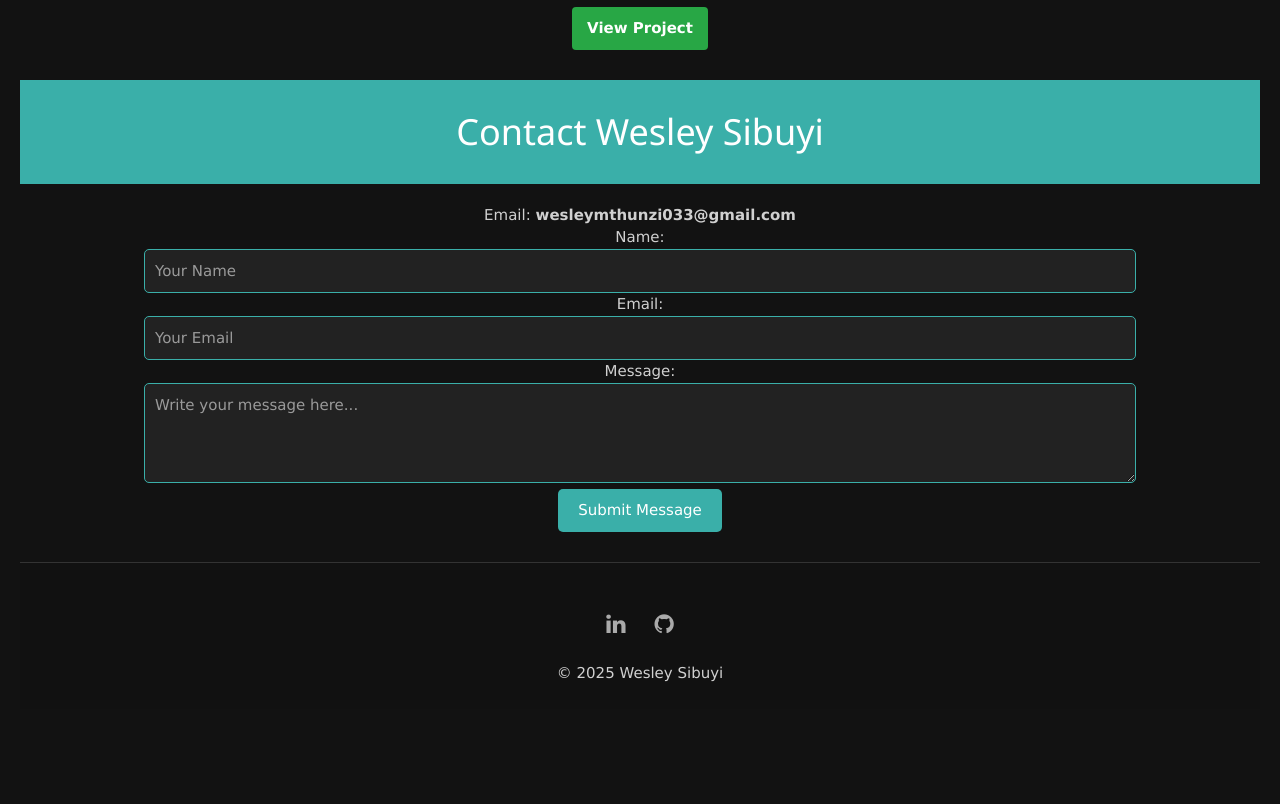
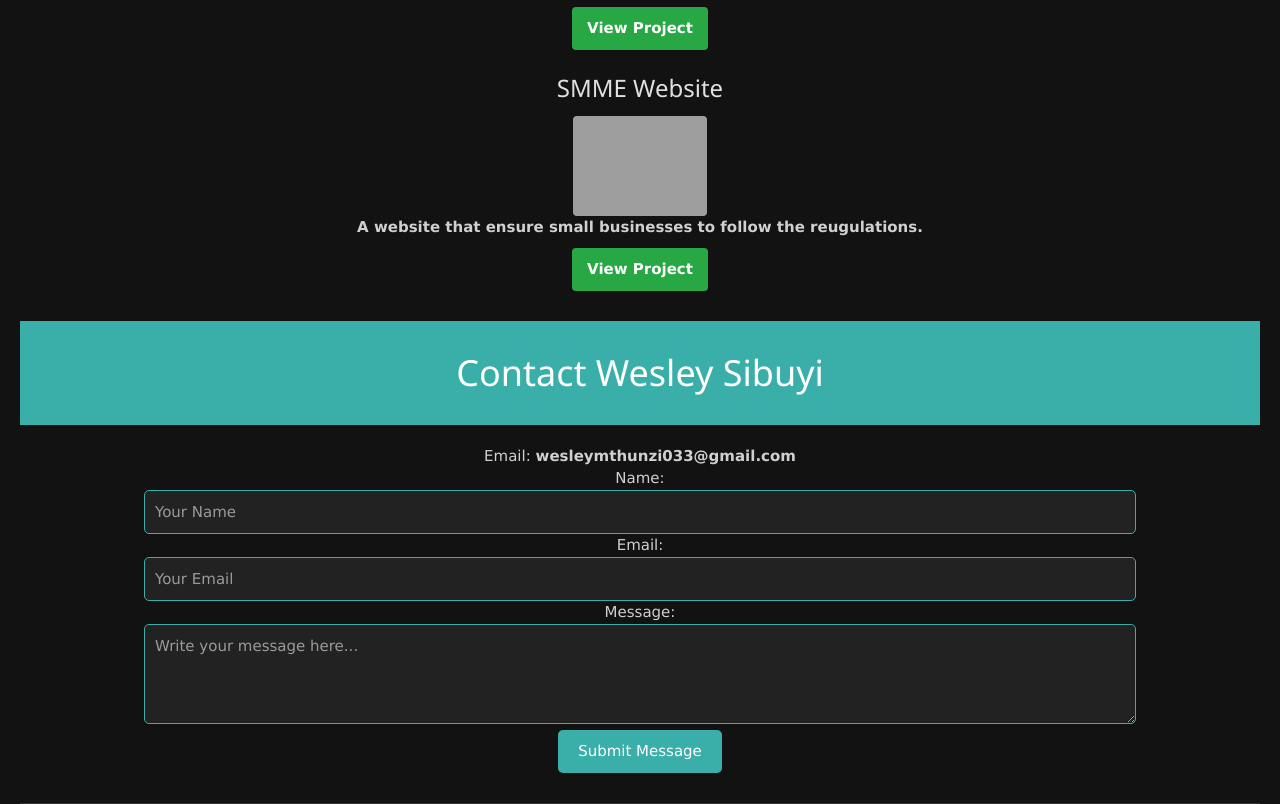
Before and after one commit to Bambata12/my-profile, a plain HTML site: page index.html in a window 1280 px wide. Shown: the part 2612-3416 px from the top of the page. Before the commit the page ends 3341 px from the top, so only its background shows below. Drawn offline with nearby package versions, Linux system fonts and the light colour scheme; grey boxes are pictures that could not be loaded.

Commit message:
Update index.html

```diff
--- a/index.html
+++ b/index.html
@@ -111,7 +111,7 @@
     <section id="projects">
         <h2>Projects</h2>
         <div class="project">
-            <a href="https://kgotlelelo15.github.io/DailyHustle/" target="_blank">
+            <a href="https://v0-daily-hustle-website.vercel.app/" target="_blank">
                 <h3>Daily Hustle App</h3>
                 <img src="https://th.bing.com/th/id/OIP._GB5ifV3t-MkgOG2MNKMRQAAAA?w=115&h=197&c=7&r=0&o=7&cb=iwp1&pid=1.7&rm=3" alt="Daily Hustle App" class="project-image" />
                 <p>This app helps users manage their daily tasks easily.</p>
@@ -123,6 +123,14 @@
                 <h3>Car Website</h3>
                 <img src="https://th.bing.com/th/id/OIP.34-hX2RkhgyU5Byqhzi6BgHaEn?w=254&h=180&c=7&r=0&o=7&cb=iwp1&pid=1.7&rm=3g" alt="Car Website" class="project-image" />
                 <p>A website showing different car models and their details.</p>
+                <button class="view-project-btn">View Project</button>
+            </a>
+        </div>
+         <div class="project">
+            <a href="https://bolder-smme-app.netlify.app/" target="_blank">
+                <h3>SMME Website</h3>
+                <img src=https://fia.org.za/2022/01/21/insuring-smme-success/" alt="SMME Website" class="project-image" />
+                <p>A website that ensure small businesses to follow the reugulations.</p>
                 <button class="view-project-btn">View Project</button>
             </a>
         </div>
@@ -174,4 +182,5 @@
         }
     </script>
 </body>
+
 </html>
```
